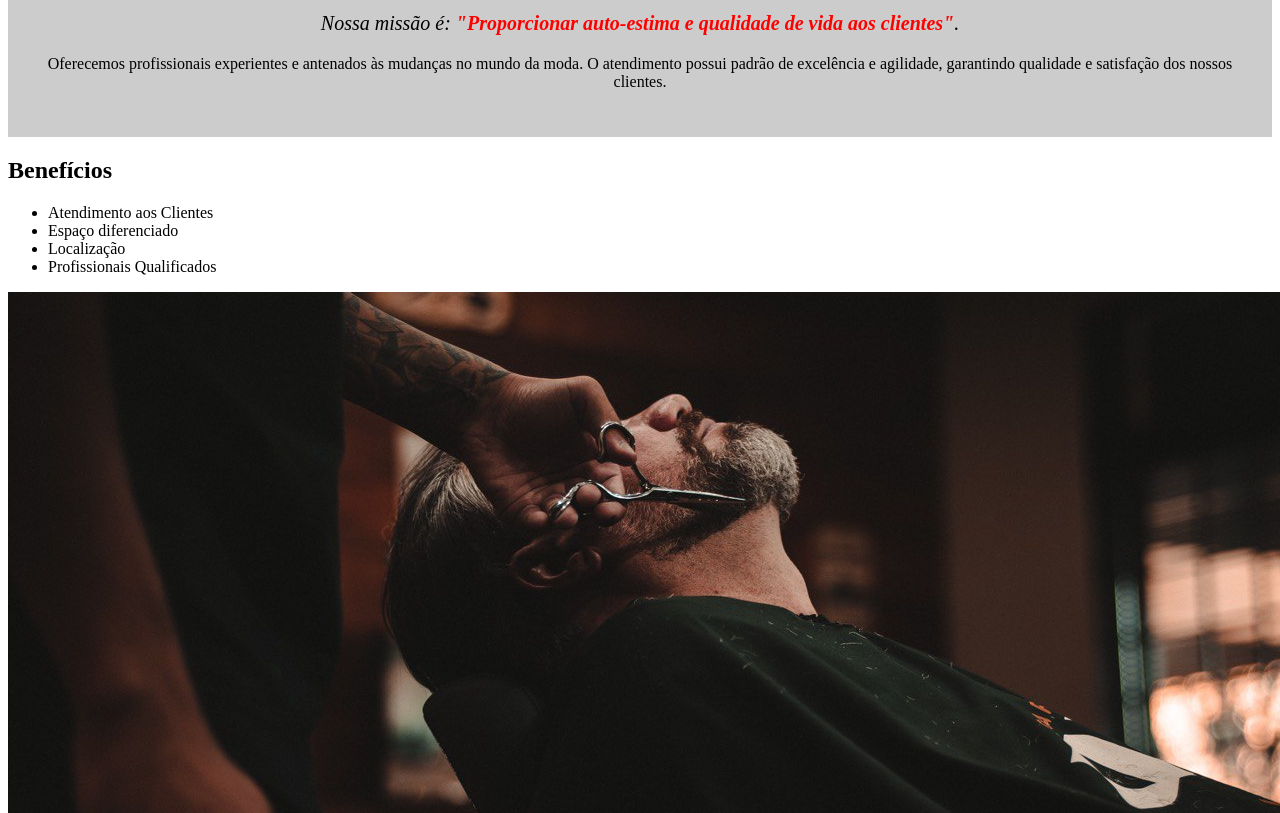
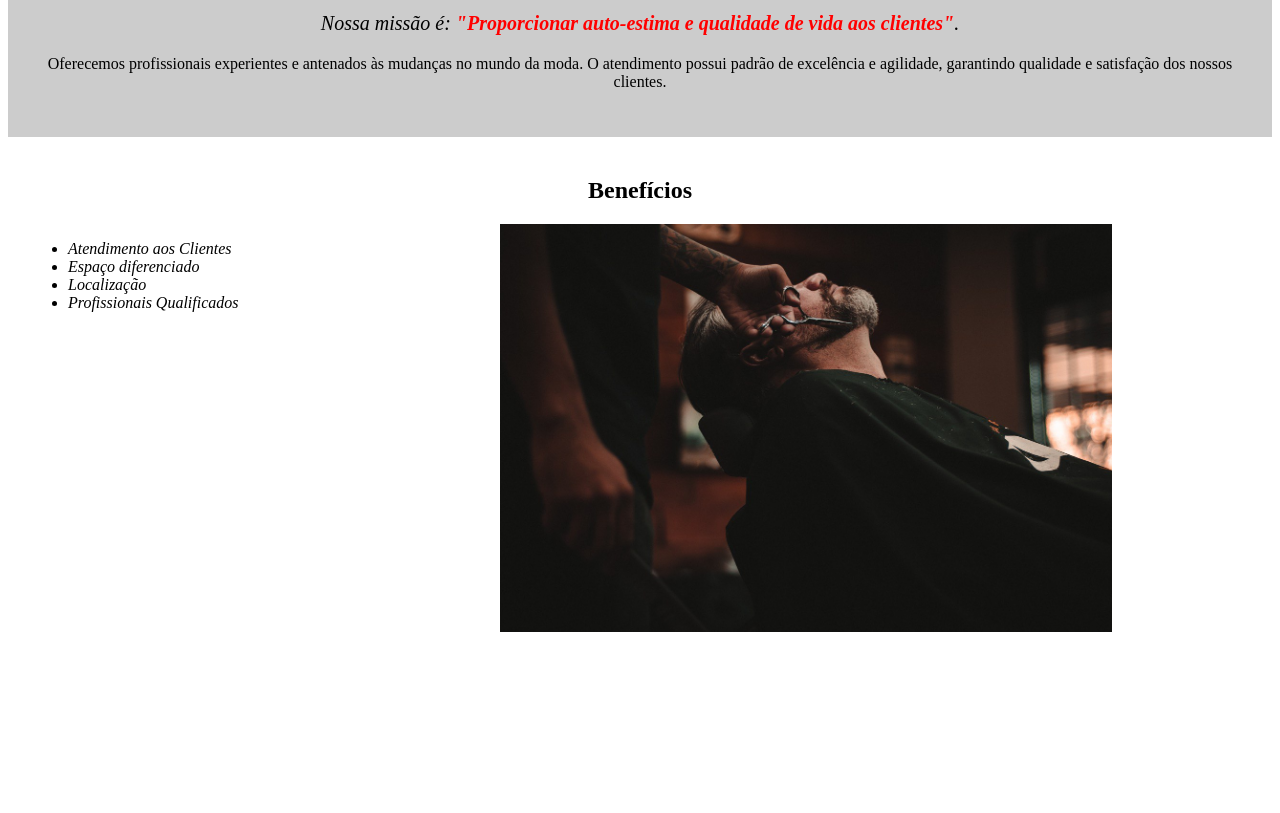
Before and after one commit to safira0407/barbeariaalura, a plain HTML site: page index.html in a window 1280 px wide. Shown: the part 640-1453 px from the top of the page. After the commit the page ends 1304 px from the top, so only its background shows below. Drawn offline with Linux system fonts and the light colour scheme.

Commit message:
atualização css até imagem benefícios

```diff
--- a/style.css
+++ b/style.css
@@ -26,3 +26,27 @@ p {
 em strong {
     color: #FF0000;
 }
+
+.itens {
+    font-style: italic;
+}
+
+.beneficios {
+    background: #FFFFFF;
+    padding: 20px;
+}
+
+h2 {
+    text-align: center;
+}
+
+ul {
+    display: inline-block;
+    vertical-align: top;
+    width: 20%;
+    margin-right: 15%;
+}
+
+.imagembeneficios {
+    width: 50%;
+}
```
